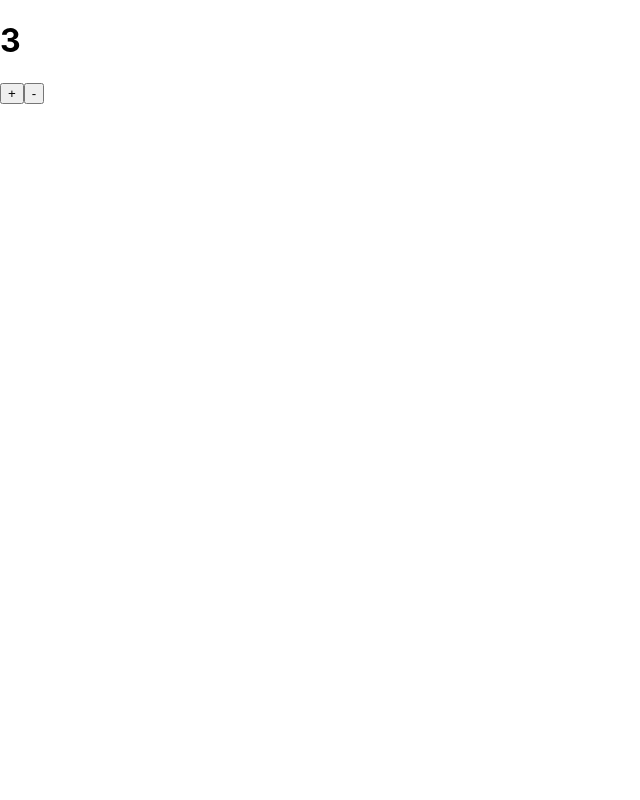
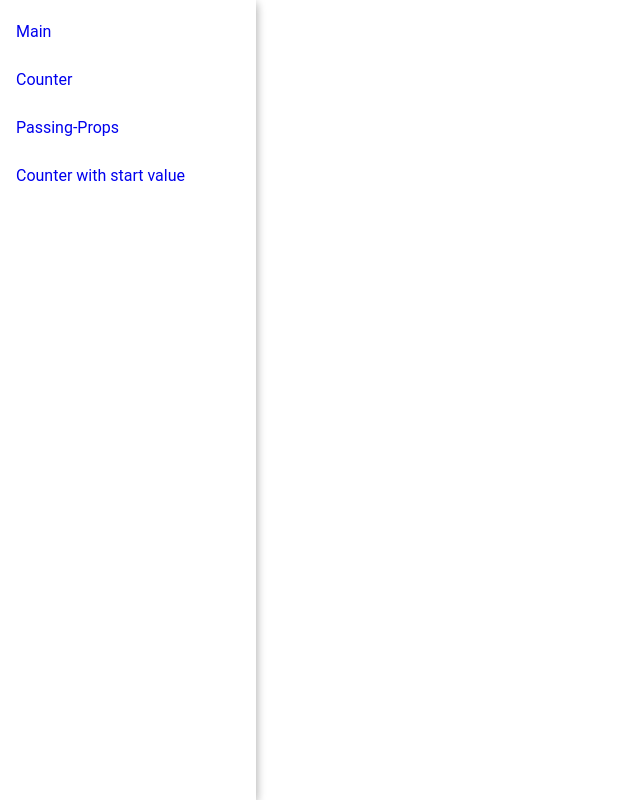
Before and after one commit to KrystianKaminski/react-redux-day4, a React (Create React App) app: page / in a window 1280 px wide. Shown: the whole page, without its empty margins (0-640 px from the left). Built offline with nearby package versions, Linux system fonts and the light colour scheme.

Commit message:
Navigation created

```diff
--- a/package.json
+++ b/package.json
@@ -3,6 +3,7 @@
   "version": "0.1.0",
   "private": true,
   "dependencies": {
+    "material-ui": "^0.20.2",
     "prop-types": "^15.6.2",
     "react": "^16.6.3",
     "react-dom": "^16.6.3",
--- a/src/App.js
+++ b/src/App.js
@@ -3,16 +3,20 @@ import React from 'react';
 import { BrowserRouter as Router, Link, Route } from 'react-router-dom'
 import Counter from './Counter'
 import PassingProps from './PassingProps'
+import Navigation from './Navigation'
 
 
 const App = () => (
   <Router>
     <div>
-      <Route exact path="/" component={Counter} />
-      <Route exact path="/counter" component={Counter} />
-      <Route exact path="/passing-props" component={PassingProps} />
+      <Navigation/>
+    <Route exact path="/" component={Counter} />
+    <Route exact path="/counter" component={Counter} />
+    <Route exact path="/passing-props" component={PassingProps} />
+    <Route exact path="/counter-with-start-value"
+      component={() => <Counter value={15} />} />
     </div>
-  </Router>
+  </Router >
 )
 
 export default App;
--- /dev/null
+++ b/src/Navigation.js
@@ -0,0 +1,46 @@
+import React from 'react'
+
+import { Link } from 'react-router-dom'
+import Drawer from 'material-ui/Drawer'
+import { List, ListItem } from 'material-ui/List'
+
+const style = {
+    links: {
+        textDecoration: 'none'
+    }
+}
+
+class Navigation extends React.Component {
+
+    render() {
+        return (
+            <Drawer>
+                <List>
+                    <ListItem>
+                        <Link to="/"
+                            style={style.links}>Main
+                         </Link>
+                    </ListItem>
+                    <ListItem>
+                        <Link
+                            to="/counter"
+                            style={style.links}>Counter
+                        </Link>
+                    </ListItem>
+                    <ListItem>
+                        <Link to="/passing-props"
+                            style={style.links}>Passing-Props
+                        </Link>
+                    </ListItem>
+                    <ListItem>
+                        <Link to="/counter-with-start-value"
+                            style={style.links}>Counter with start value
+                        </Link>
+                    </ListItem>
+                </List>
+            </Drawer>
+        )
+    }
+}
+
+export default Navigation
--- a/src/index.js
+++ b/src/index.js
@@ -2,5 +2,10 @@ import React from 'react';
 import ReactDOM from 'react-dom';
 import './index.css';
 import App from './App';
+import MuiThemeProvider from 'material-ui/styles/MuiThemeProvider'
 
-ReactDOM.render(<App />, document.getElementById('root'));
+ReactDOM.render(
+    <MuiThemeProvider>
+        <App />
+    </MuiThemeProvider>
+, document.getElementById('root'));
```
Also changed, not shown: 1 other file (tests, documents, lock files or other folders).
